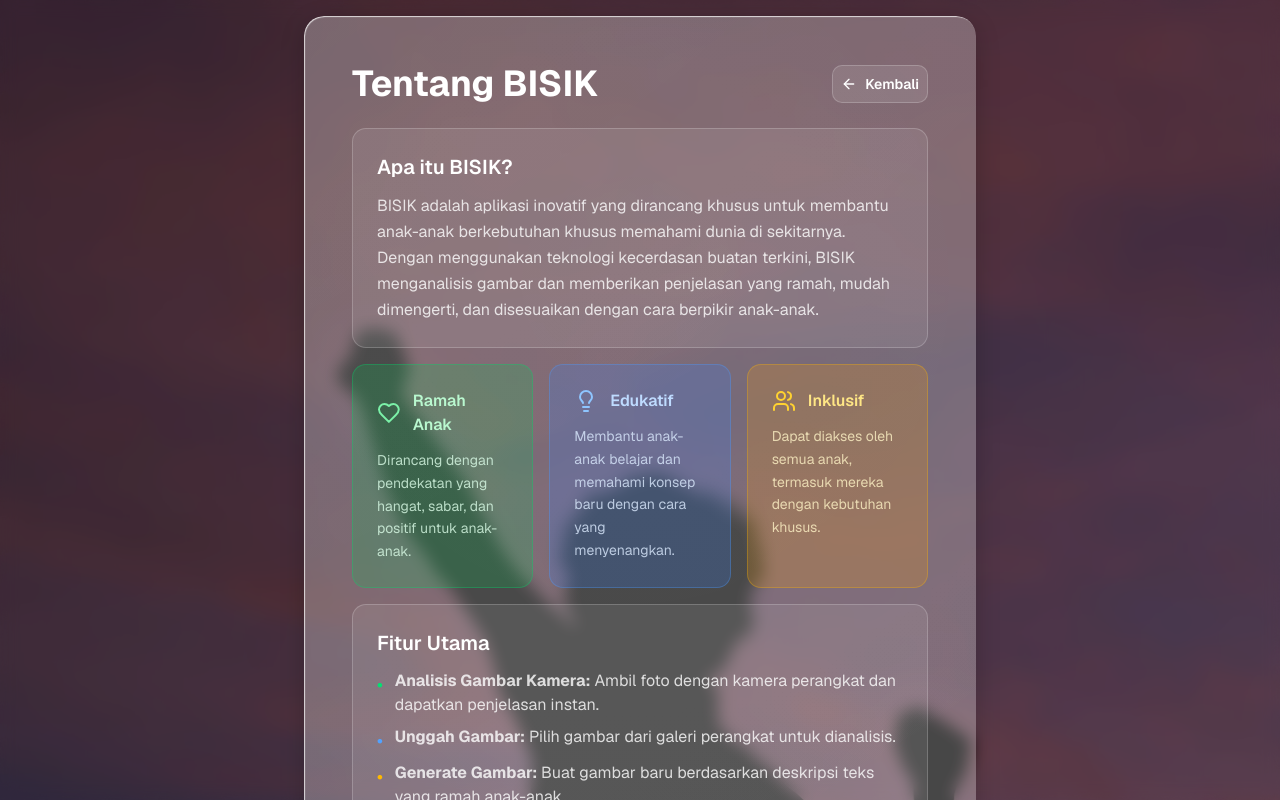
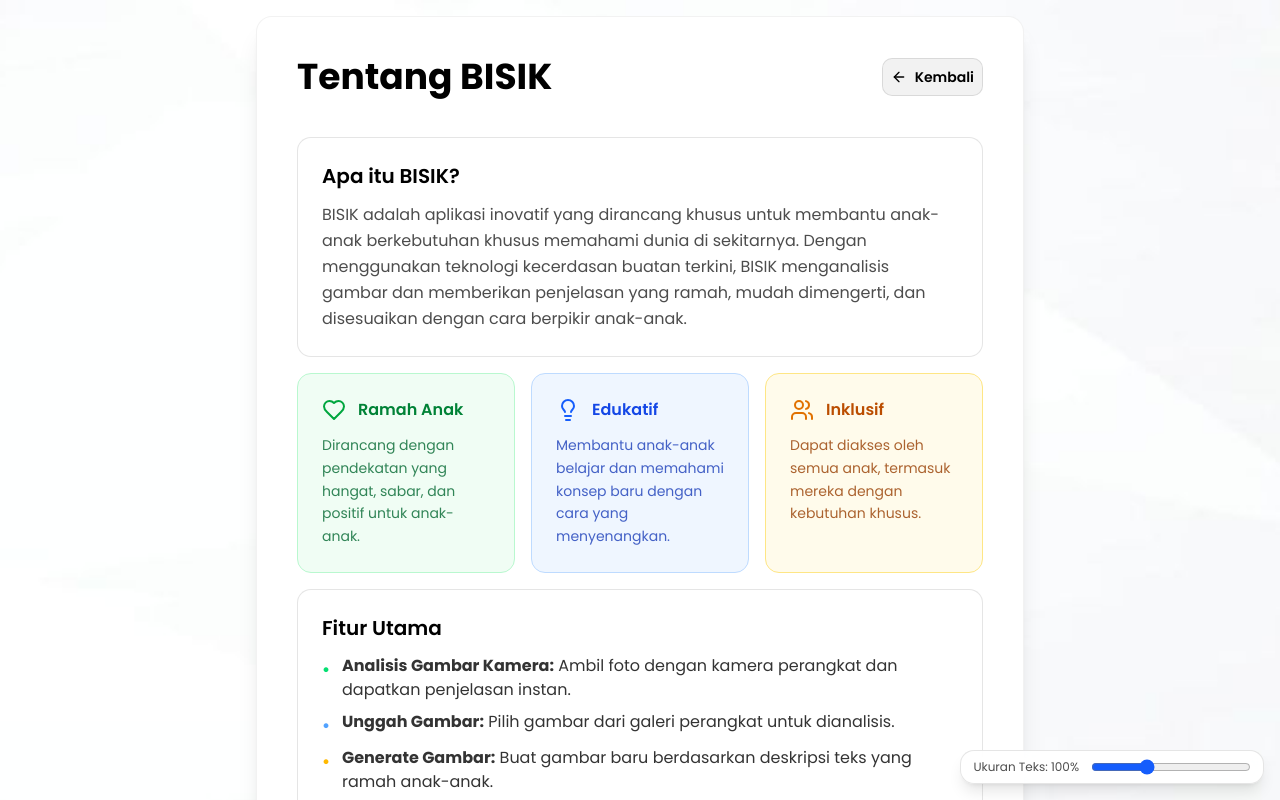
Before and after one commit to Fansaa/bisik-project, a Next.js app: page /about in a window 1280 px wide. Shown: the top 800 px of the page. Built offline with nearby package versions, Linux system fonts and the light colour scheme.

Commit message:
Mengubah tampilan dan menambahkan font size slider

```diff
--- a/app/about/page.tsx
+++ b/app/about/page.tsx
@@ -8,36 +8,29 @@ export default function AboutPage() {
   return (
     <main
       className="min-h-screen flex flex-col items-center justify-center p-2 md:p-4 bg-cover bg-center bg-no-repeat"
-      style={{ backgroundImage: "url('/dream-bg.jpg')" }}
+      style={{ backgroundImage: "url('/polos2-bg.jpg')" }}
     >
-      <div className="fixed inset-0 bg-black/40 backdrop-blur-sm" />
-      <div className="relative z-10 w-full max-w-2xl">
+      <div className="relative z-10 w-full max-w-3xl">
         <motion.div
-          className="glass-card relative rounded-3xl shadow-2xl flex flex-col"
-          initial={{ opacity: 0, scale: 0.9, y: 50 }}
-          animate={{ opacity: 1, scale: 1, y: 0 }}
-          transition={{
-            type: "spring",
-            stiffness: 100,
-            damping: 15,
-            duration: 0.6,
-          }}
+          className="bg-white rounded-2xl shadow-xl border border-black/5 p-6 md:p-8 lg:p-10"
+          initial={{ opacity: 0, y: 20 }}
+          animate={{ opacity: 1, y: 0 }}
+          transition={{ duration: 0.4 }}
         >
-          <div className="glass-filter" />
-          <div className="glass-distortion-overlay" />
-          <div className="glass-overlay" />
-          <div className="glass-specular" />
+          <div className="flex items-center justify-between">
+            <h1 className="text-3xl md:text-4xl font-bold text-black">Tentang BISIK</h1>
+            <Link
+              href="/"
+              className="flex items-center justify-center gap-2 p-2 rounded-lg bg-black/5 hover:bg-black/10 text-black font-semibold text-xs md:text-sm border border-black/10 transition-all"
+            >
+              <ArrowLeft className="w-4 h-4" />
+              <span className="hidden sm:inline">Kembali</span>
+            </Link>
+          </div>
 
-          <div className="glass-content relative z-[4] p-6 md:p-8 lg:p-12 flex flex-col gap-6">
+          <div className="mt-6 space-y-4 text-black">
             <div className="flex items-center justify-between">
-              <h1 className="text-3xl md:text-4xl font-bold text-white">Tentang BISIK</h1>
-              <Link
-                href="/"
-                className="flex items-center justify-center gap-2 p-2 rounded-lg bg-white/10 hover:bg-white/20 text-white font-semibold text-xs md:text-sm border border-white/20 transition-all"
-              >
-                <ArrowLeft className="w-4 h-4" />
-                <span className="hidden sm:inline">Kembali</span>
-              </Link>
+              {/* spacer retained for layout */}
             </div>
 
             <motion.div
@@ -46,9 +39,9 @@ export default function AboutPage() {
               transition={{ delay: 0.1 }}
               className="space-y-4"
             >
-              <div className="bg-white/8 border border-white/20 rounded-xl p-4 md:p-6">
-                <h2 className="text-lg md:text-xl font-semibold text-white mb-3">Apa itu BISIK?</h2>
-                <p className="text-white/80 text-sm md:text-base leading-relaxed">
+              <div className="bg-white border border-black/10 rounded-xl p-4 md:p-6">
+                <h2 className="text-lg md:text-xl font-semibold text-black mb-3">Apa itu BISIK?</h2>
+                <p className="text-black/70 text-sm md:text-base leading-relaxed">
                   BISIK adalah aplikasi inovatif yang dirancang khusus untuk membantu anak-anak berkebutuhan khusus
                   memahami dunia di sekitarnya. Dengan menggunakan teknologi kecerdasan buatan terkini, BISIK
                   menganalisis gambar dan memberikan penjelasan yang ramah, mudah dimengerti, dan disesuaikan dengan
@@ -61,13 +54,13 @@ export default function AboutPage() {
                   initial={{ opacity: 0, y: 20 }}
                   animate={{ opacity: 1, y: 0 }}
                   transition={{ delay: 0.2 }}
-                  className="bg-green-500/20 border border-green-400/30 rounded-xl p-4 md:p-6"
+                  className="bg-green-50 border border-green-200 rounded-xl p-4 md:p-6"
                 >
                   <div className="flex items-center gap-3 mb-3">
-                    <Heart className="w-5 h-5 md:w-6 md:h-6 text-green-300" />
-                    <h3 className="font-semibold text-green-200 text-sm md:text-base">Ramah Anak</h3>
+                    <Heart className="w-5 h-5 md:w-6 md:h-6 text-green-600" />
+                    <h3 className="font-semibold text-green-700 text-sm md:text-base">Ramah Anak</h3>
                   </div>
-                  <p className="text-green-100/80 text-xs md:text-sm leading-relaxed">
+                  <p className="text-green-800/80 text-xs md:text-sm leading-relaxed">
                     Dirancang dengan pendekatan yang hangat, sabar, dan positif untuk anak-anak.
                   </p>
                 </motion.div>
@@ -76,13 +69,13 @@ export default function AboutPage() {
                   initial={{ opacity: 0, y: 20 }}
                   animate={{ opacity: 1, y: 0 }}
                   transition={{ delay: 0.3 }}
-                  className="bg-blue-500/20 border border-blue-400/30 rounded-xl p-4 md:p-6"
+                  className="bg-blue-50 border border-blue-200 rounded-xl p-4 md:p-6"
                 >
                   <div className="flex items-center gap-3 mb-3">
-                    <Lightbulb className="w-5 h-5 md:w-6 md:h-6 text-blue-300" />
-                    <h3 className="font-semibold text-blue-200 text-sm md:text-base">Edukatif</h3>
+                    <Lightbulb className="w-5 h-5 md:w-6 md:h-6 text-blue-600" />
+                    <h3 className="font-semibold text-blue-700 text-sm md:text-base">Edukatif</h3>
                   </div>
-                  <p className="text-blue-100/80 text-xs md:text-sm leading-relaxed">
+                  <p className="text-blue-800/80 text-xs md:text-sm leading-relaxed">
                     Membantu anak-anak belajar dan memahami konsep baru dengan cara yang menyenangkan.
                   </p>
                 </motion.div>
@@ -91,21 +84,21 @@ export default function AboutPage() {
                   initial={{ opacity: 0, y: 20 }}
                   animate={{ opacity: 1, y: 0 }}
                   transition={{ delay: 0.4 }}
-                  className="bg-amber-500/20 border border-amber-400/30 rounded-xl p-4 md:p-6"
+                  className="bg-amber-50 border border-amber-200 rounded-xl p-4 md:p-6"
                 >
                   <div className="flex items-center gap-3 mb-3">
-                    <Users className="w-5 h-5 md:w-6 md:h-6 text-amber-300" />
-                    <h3 className="font-semibold text-amber-200 text-sm md:text-base">Inklusif</h3>
+                    <Users className="w-5 h-5 md:w-6 md:h-6 text-amber-600" />
+                    <h3 className="font-semibold text-amber-700 text-sm md:text-base">Inklusif</h3>
                   </div>
-                  <p className="text-amber-100/80 text-xs md:text-sm leading-relaxed">
+                  <p className="text-amber-800/80 text-xs md:text-sm leading-relaxed">
                     Dapat diakses oleh semua anak, termasuk mereka dengan kebutuhan khusus.
                   </p>
                 </motion.div>
               </div>
 
-              <div className="bg-white/8 border border-white/20 rounded-xl p-4 md:p-6">
-                <h2 className="text-lg md:text-xl font-semibold text-white mb-3">Fitur Utama</h2>
-                <ul className="space-y-2 text-white/80 text-sm md:text-base">
+              <div className="bg-white border border-black/10 rounded-xl p-4 md:p-6">
+                <h2 className="text-lg md:text-xl font-semibold text-black mb-3">Fitur Utama</h2>
+                <ul className="space-y-2 text-black/80 text-sm md:text-base">
                   <li className="flex items-start gap-3">
                     <span className="text-green-400 font-bold mt-1">•</span>
                     <span>
@@ -135,18 +128,18 @@ export default function AboutPage() {
                 </ul>
               </div>
 
-              <div className="bg-white/8 border border-white/20 rounded-xl p-4 md:p-6">
-                <h2 className="text-lg md:text-xl font-semibold text-white mb-3">Teknologi</h2>
-                <p className="text-white/80 text-sm md:text-base leading-relaxed mb-3">
+              <div className="bg-white border border-black/10 rounded-xl p-4 md:p-6">
+                <h2 className="text-lg md:text-xl font-semibold text-black mb-3">Teknologi</h2>
+                <p className="text-black/70 text-sm md:text-base leading-relaxed mb-3">
                   BISIK menggunakan Google Gemini AI, model kecerdasan buatan terdepan yang mampu memahami dan
                   menganalisis gambar dengan akurasi tinggi. Teknologi ini memungkinkan BISIK memberikan penjelasan yang
                   akurat, relevan, dan disesuaikan untuk anak-anak.
                 </p>
               </div>
 
-              <div className="bg-white/8 border border-white/20 rounded-xl p-4 md:p-6">
-                <h2 className="text-lg md:text-xl font-semibold text-white mb-3">Misi Kami</h2>
-                <p className="text-white/80 text-sm md:text-base leading-relaxed">
+              <div className="bg-white border border-black/10 rounded-xl p-4 md:p-6">
+                <h2 className="text-lg md:text-xl font-semibold text-black mb-3">Misi Kami</h2>
+                <p className="text-black/70 text-sm md:text-base leading-relaxed">
                   Kami percaya bahwa setiap anak berhak mendapatkan akses ke teknologi yang dapat membantu mereka
                   belajar dan berkembang. BISIK hadir untuk membuat pembelajaran menjadi lebih mudah, menyenangkan, dan
                   inklusif bagi semua anak, khususnya mereka dengan kebutuhan khusus.
@@ -161,7 +154,7 @@ export default function AboutPage() {
               >
                 <Link
                   href="/"
-                  className="inline-flex items-center justify-center gap-2 px-6 py-3 rounded-xl bg-blue-500/30 hover:bg-blue-500/40 text-blue-200 font-semibold text-sm md:text-base border border-blue-400/30 hover:border-blue-400/50 transition-all"
+                  className="inline-flex items-center justify-center gap-2 px-6 py-3 rounded-xl bg-gradient-to-r from-blue-500 to-purple-500 hover:from-blue-600 hover:to-purple-600 text-white font-semibold text-sm md:text-base shadow-md"
                 >
                   Mulai Menggunakan BISIK
                 </Link>
--- a/app/globals.css
+++ b/app/globals.css
@@ -75,8 +75,8 @@
 }
 
 @theme inline {
-  --font-sans: var(--font-geist-sans);
-  --font-mono: var(--font-geist-mono);
+  --font-sans: var(--font-poppins);
+  --font-mono: var(--font-poppins);
   --color-background: var(--background);
   --color-foreground: var(--foreground);
   --color-card: var(--card);
--- a/app/layout.tsx
+++ b/app/layout.tsx
@@ -1,8 +1,15 @@
 import type { Metadata } from 'next'
-import { GeistSans } from 'geist/font/sans'
-import { GeistMono } from 'geist/font/mono'
+import { Poppins } from 'next/font/google'
 import { Analytics } from '@vercel/analytics/next'
 import './globals.css'
+import FontSizeSlider from '../components/font-size-slider'
+
+const poppins = Poppins({
+  subsets: ['latin'],
+  weight: ['300', '400', '500', '600', '700', '800'],
+  variable: '--font-poppins',
+  display: 'swap',
+})
 
 export const metadata: Metadata = {
   title: 'v0 App',
@@ -17,8 +24,9 @@ export default function RootLayout({
 }>) {
   return (
     <html lang="en">
-      <body className={`font-sans ${GeistSans.variable} ${GeistMono.variable}`}>
+      <body className={`font-sans ${poppins.variable}`}>
         {children}
+        <FontSizeSlider />
         <Analytics />
       </body>
     </html>
--- /dev/null
+++ b/components/font-size-slider.tsx
@@ -0,0 +1,49 @@
+"use client"
+
+import { useEffect, useMemo, useState } from "react"
+
+export default function FontSizeSlider() {
+  const [value, setValue] = useState<number>(100)
+
+  // Load saved preference on mount
+  useEffect(() => {
+    try {
+      const saved = localStorage.getItem("fontScalePercent")
+      if (saved) {
+        const pct = Number(saved)
+        if (!Number.isNaN(pct) && pct >= 80 && pct <= 140) {
+          setValue(pct)
+          document.documentElement.style.fontSize = `${pct}%`
+        }
+      }
+    } catch {}
+  }, [])
+
+  const onChange = (pct: number) => {
+    setValue(pct)
+    document.documentElement.style.fontSize = `${pct}%`
+    try {
+      localStorage.setItem("fontScalePercent", String(pct))
+    } catch {}
+  }
+
+  const label = useMemo(() => `Ukuran Teks: ${value}%`, [value])
+
+  return (
+    <div className="fixed bottom-4 right-4 z-50 select-none">
+      <div className="rounded-xl bg-white/90 backdrop-blur-md shadow-lg border border-black/10 px-3 py-2 flex items-center gap-3">
+        <span className="text-xs text-black/70 whitespace-nowrap">{label}</span>
+        <input
+          aria-label="Font size"
+          className="h-2 w-40 accent-blue-600"
+          type="range"
+          min={80}
+          max={140}
+          step={5}
+          value={value}
+          onChange={(e) => onChange(Number(e.target.value))}
+        />
+      </div>
+    </div>
+  )
+}
```
Also changed, not shown: app/bisik/page.tsx (added, +18 -0 lines), app/page.tsx (+28 -9 lines), components/bisik-project.tsx (+63 -75 lines), app/api/generate-image/route.ts (line endings or trailing spaces), public/polos-bg.jpg (added), public/polos2-bg.jpg (added).
